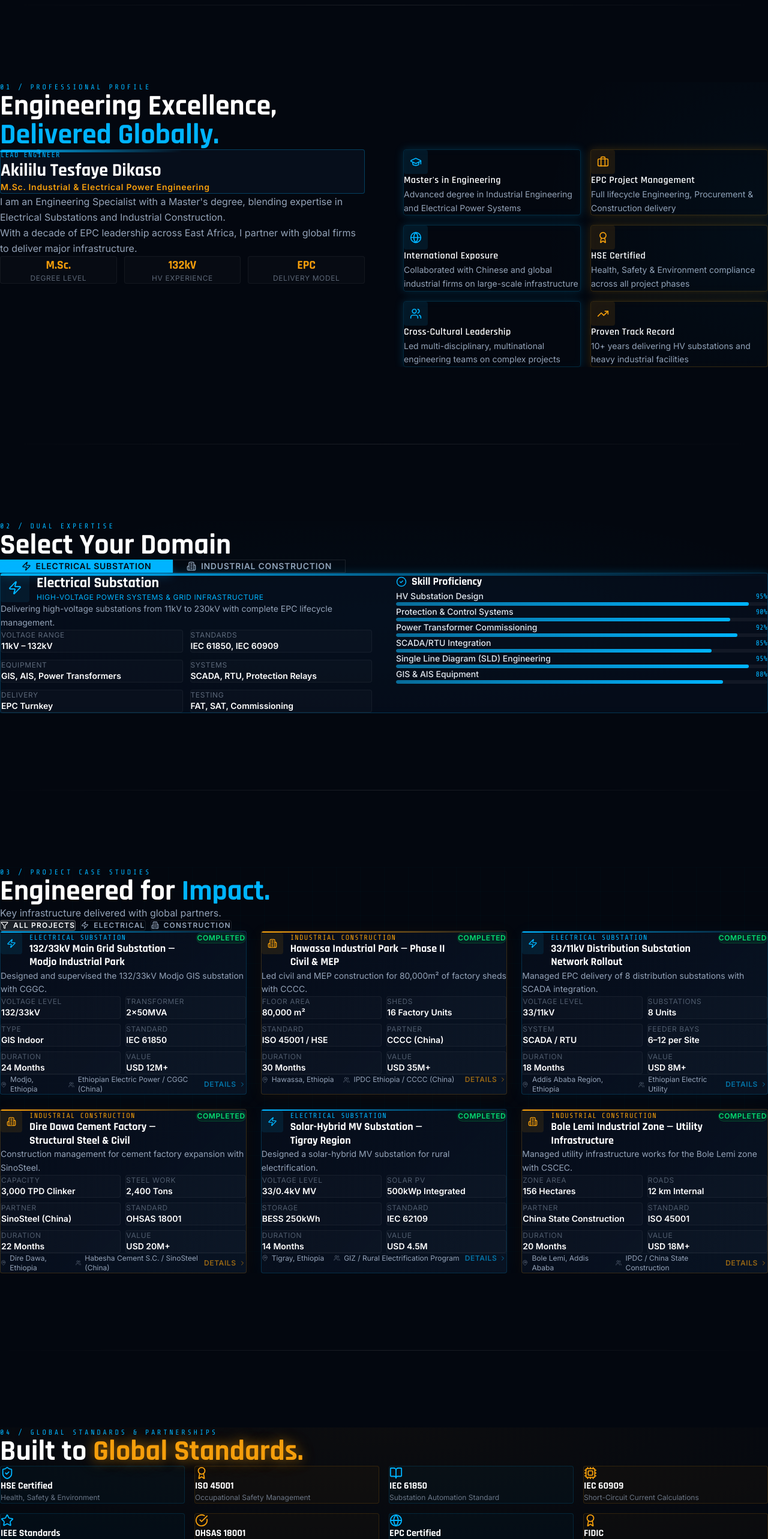
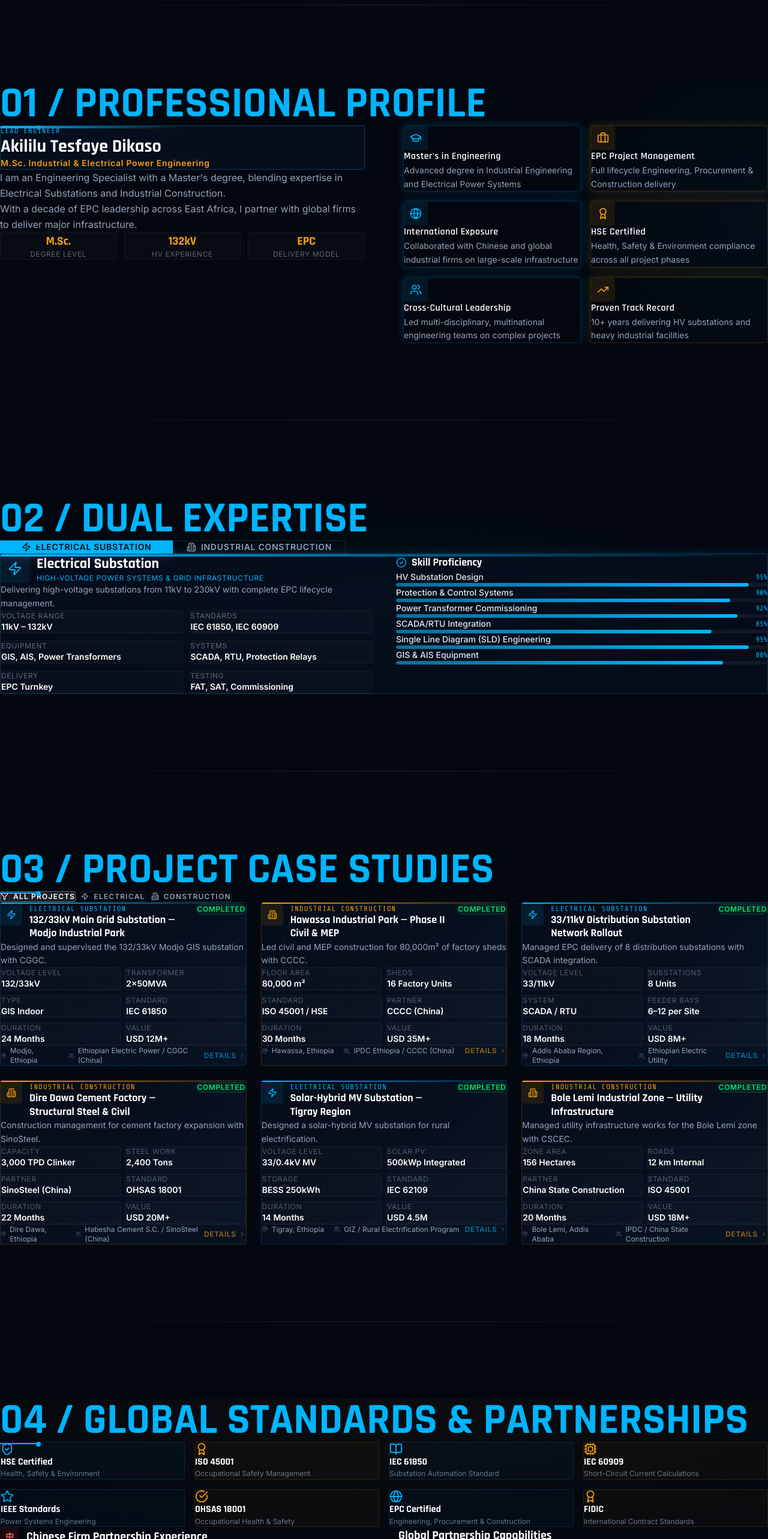
Before and after one commit to Degu-tulip/Akililu-Portfolio, a React (Vite) app in the folder frontend/: page / in a window 1280 px wide. Shown: the part 920-3486 px from the top of the page at 60% size. Built offline with nearby package versions, Linux system fonts and the light colour scheme.

Commit message:
Update Fixed Right-Side Empty Space

```diff
--- a/frontend/src/components/ExpertiseToggle.jsx
+++ b/frontend/src/components/ExpertiseToggle.jsx
@@ -92,11 +92,8 @@ export default function ExpertiseToggle() {
           transition={{ duration: 0.6 }}
           className="mb-12"
         >
-          <span className="font-mono text-electric-blue text-xs tracking-[0.3em] uppercase mb-3 block">
-            02 / Dual Expertise
-          </span>
-          <h2 className="text-4xl md:text-5xl font-black text-white" style={{ fontFamily: 'Rajdhani, sans-serif' }}>
-            Select Your Domain
+          <h2 className="text-4xl md:text-6xl lg:text-7xl font-black text-electric-blue circuit-line" style={{ fontFamily: 'Rajdhani, sans-serif' }}>
+            02 / DUAL EXPERTISE
           </h2>
         </motion.div>
 
--- a/frontend/src/components/Footer.jsx
+++ b/frontend/src/components/Footer.jsx
@@ -74,16 +74,9 @@ export default function Footer() {
             variants={fadeUp}
             className="mb-14"
           >
-            <span className="font-mono text-electric-blue text-xs tracking-[0.3em] uppercase mb-3 block">
-              05 / Contact & CV
-            </span>
-            <h2 className="text-4xl md:text-5xl font-black text-white" style={{ fontFamily: 'Rajdhani, sans-serif' }}>
-              Let's Build Something{' '}
-              <span className="text-electric-blue">Powerful.</span>
+            <h2 className="text-4xl md:text-6xl lg:text-7xl font-black text-electric-blue circuit-line" style={{ fontFamily: 'Rajdhani, sans-serif' }}>
+              05 / CONTACT & CV
             </h2>
-            <p className="text-slate-text mt-4 max-w-xl">
-              Open to international EPC projects and global partnerships.
-            </p>
           </motion.div>
 
           <div className="grid lg:grid-cols-2 gap-14">
--- a/frontend/src/components/Profile.jsx
+++ b/frontend/src/components/Profile.jsx
@@ -85,21 +85,17 @@ export default function Profile() {
       <div className="max-w-7xl mx-auto px-6">
         {/* Section header */}
         <motion.div
-          initial="hidden"
-          whileInView="visible"
-          viewport={{ once: true, margin: '-60px' }}
-          variants={fadeUp}
-          className="mb-16"
+           initial="hidden"
+           whileInView="visible"
+           viewport={{ once: true, margin: '-60px' }}
+           variants={fadeUp}
+           className="mb-16"
         >
-          <span className="font-mono text-electric-blue text-xs tracking-[0.3em] uppercase mb-3 block">
-            01 / Professional Profile
-          </span>
           <h2
-            className="text-4xl md:text-5xl font-black text-white mb-6 circuit-line"
+            className="text-4xl md:text-6xl lg:text-7xl font-black text-electric-blue circuit-line"
             style={{ fontFamily: 'Rajdhani, sans-serif' }}
           >
-            Engineering Excellence,<br />
-            <span className="text-electric-blue">Delivered Globally.</span>
+            01 / PROFESSIONAL PROFILE
           </h2>
         </motion.div>
 
--- a/frontend/src/components/Projects.jsx
+++ b/frontend/src/components/Projects.jsx
@@ -128,22 +128,15 @@ export default function Projects() {
       <div className="max-w-7xl mx-auto px-6 relative z-10">
         {/* Header */}
         <motion.div
-          initial={{ opacity: 0, y: 30 }}
-          whileInView={{ opacity: 1, y: 0 }}
-          viewport={{ once: true }}
-          transition={{ duration: 0.6 }}
-          className="mb-10"
+           initial={{ opacity: 0, y: 30 }}
+           whileInView={{ opacity: 1, y: 0 }}
+           viewport={{ once: true }}
+           transition={{ duration: 0.6 }}
+           className="mb-12"
         >
-          <span className="font-mono text-electric-blue text-xs tracking-[0.3em] uppercase mb-3 block">
-            03 / Project Case Studies
-          </span>
-          <h2 className="text-4xl md:text-5xl font-black text-white mb-4" style={{ fontFamily: 'Rajdhani, sans-serif' }}>
-            Engineered for{' '}
-            <span className="text-electric-blue">Impact.</span>
+          <h2 className="text-4xl md:text-6xl lg:text-7xl font-black text-electric-blue circuit-line" style={{ fontFamily: 'Rajdhani, sans-serif' }}>
+            03 / PROJECT CASE STUDIES
           </h2>
-          <p className="text-slate-text max-w-2xl">
-            Key infrastructure delivered with global partners.
-          </p>
         </motion.div>
 
         {/* Filter tabs */}
--- a/frontend/src/components/Standards.jsx
+++ b/frontend/src/components/Standards.jsx
@@ -63,18 +63,14 @@ export default function Standards() {
       <div className="max-w-7xl mx-auto px-6 relative z-10">
         {/* Section header */}
         <motion.div
-          initial="hidden"
-          whileInView="visible"
-          viewport={{ once: true }}
-          variants={fadeUp}
-          className="mb-16"
+           initial="hidden"
+           whileInView="visible"
+           viewport={{ once: true }}
+           variants={fadeUp}
+           className="mb-16"
         >
-          <span className="font-mono text-electric-blue text-xs tracking-[0.3em] uppercase mb-3 block">
-            04 / Global Standards & Partnerships
-          </span>
-          <h2 className="text-4xl md:text-5xl font-black text-white" style={{ fontFamily: 'Rajdhani, sans-serif' }}>
-            Built to{' '}
-            <span className="text-amber text-glow-amber">Global Standards.</span>
+          <h2 className="text-4xl md:text-6xl lg:text-7xl font-black text-electric-blue circuit-line" style={{ fontFamily: 'Rajdhani, sans-serif' }}>
+            04 / GLOBAL STANDARDS & PARTNERSHIPS
           </h2>
         </motion.div>
 
--- a/frontend/src/index.css
+++ b/frontend/src/index.css
@@ -26,6 +26,12 @@
   padding: 0;
 }
 
+html, body {
+  overflow-x: hidden;
+  max-width: 100%;
+  width: 100%;
+}
+
 html {
   scroll-behavior: smooth;
   scrollbar-width: thin;
@@ -36,14 +42,16 @@ body {
   background-color: #03070f;
   color: #e2e8f0;
   font-family: 'Inter', sans-serif;
-  overflow-x: hidden;
-  width: 100%;
-  max-width: 100vw;
+  overflow-x: hidden !important;
+  max-width: 100% !important;
+  width: 100% !important;
+  position: relative;
 }
 
 #root {
-  overflow-x: hidden;
+  overflow-x: hidden !important;
   width: 100%;
+  max-width: 100%;
 }
 
 ::-webkit-scrollbar {
```
